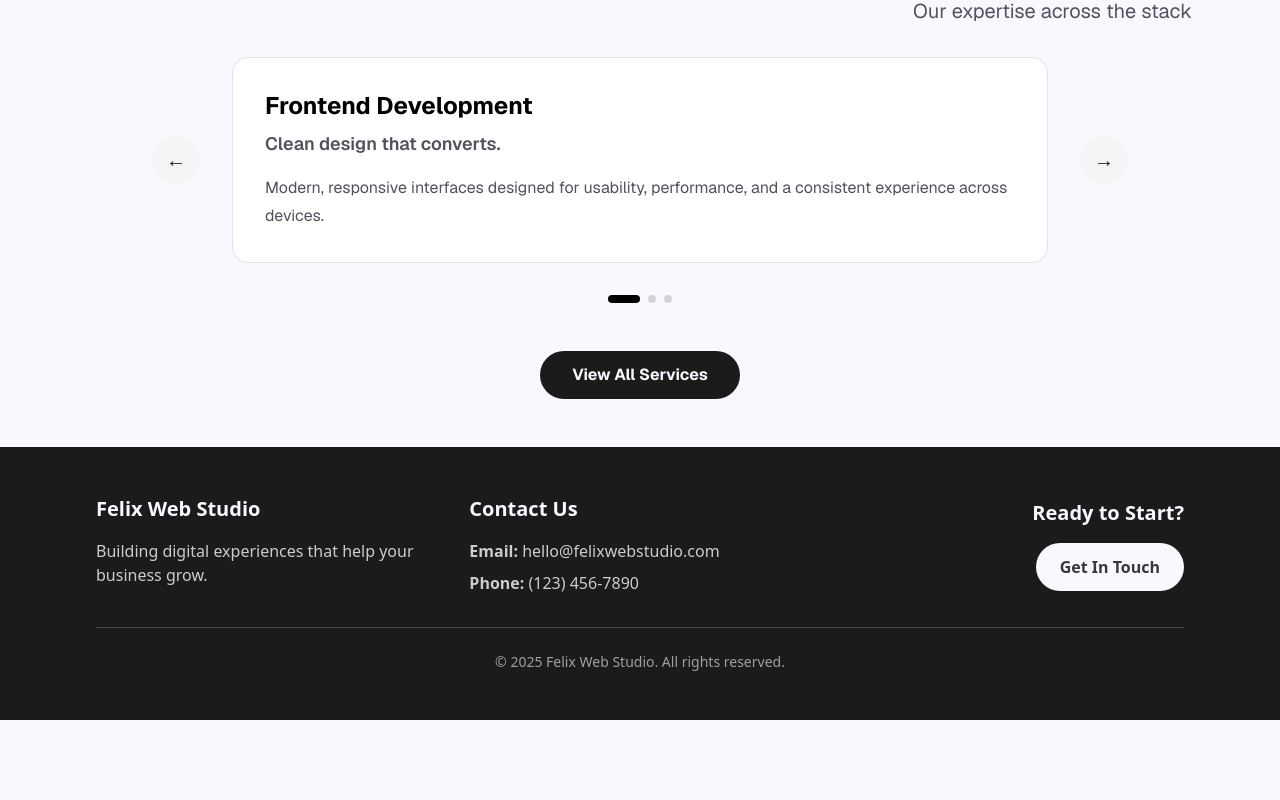
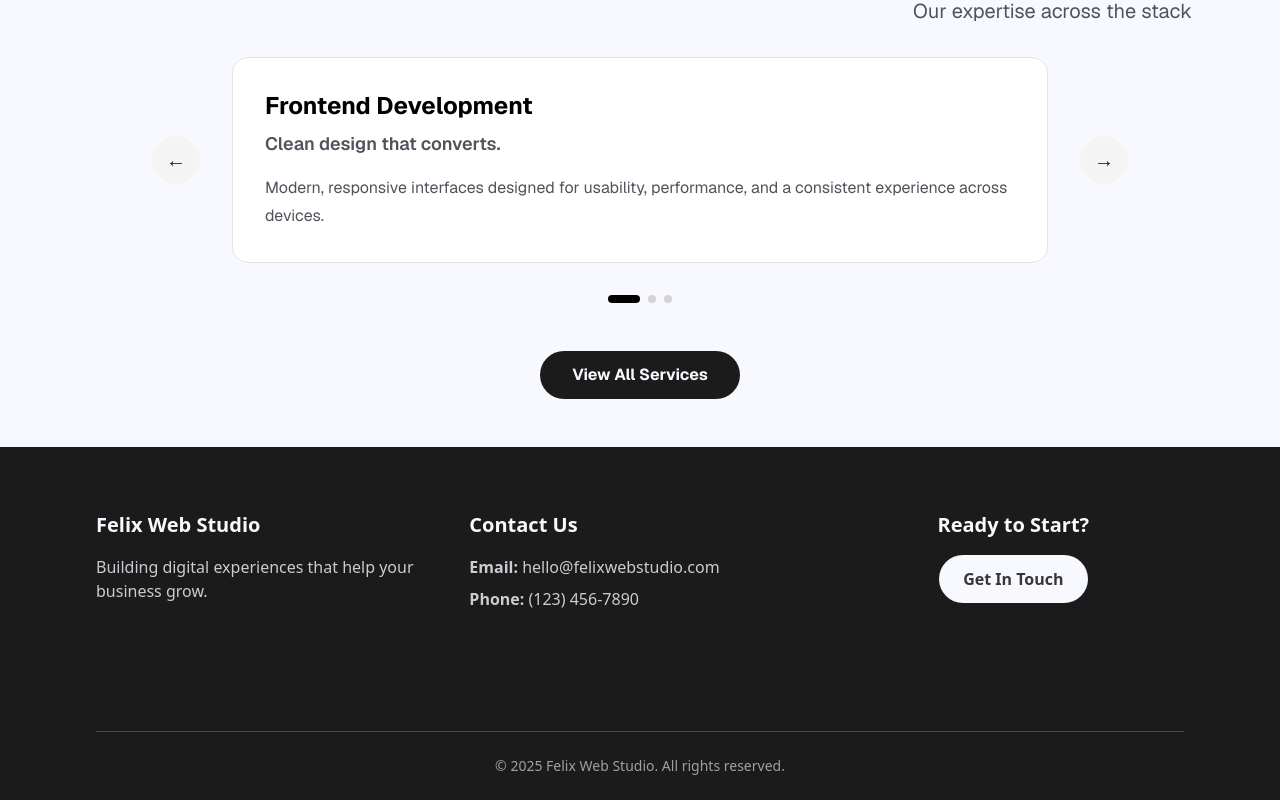
Before and after one commit to Felix-Chang/web-dev-agency2025, a Next.js app: page / in a window 1280 px wide. Shown: the part 1731-2531 px from the top of the page. Before the commit the page ends 2451 px from the top, so only its background shows below. Built offline with nearby package versions, Linux system fonts and the light colour scheme.

Commit message:
footer edits

```diff
--- a/app/components/footer.tsx
+++ b/app/components/footer.tsx
@@ -3,7 +3,7 @@ import Link from 'next/link';
 export default function Footer() {
   return (
     <footer className="bg-[#1B1B1B] text-[#F8F8FF] mt-auto">
-      <div className="max-w-6xl mx-auto px-8 py-12">
+      <div className="max-w-6xl mx-auto px-8 pt-16 pb-6">
         <div className="grid grid-cols-1 md:grid-cols-3 gap-8 mb-8">
           {/* Company Info */}
           <div>
@@ -39,11 +39,11 @@ export default function Footer() {
           </div>
 
           {/* CTA */}
-          <div className="flex flex-col items-start md:items-end justify-center">
+          <div className="flex flex-col items-center">
             <h3 className="text-xl font-bold mb-4">Ready to Start?</h3>
             <Link
               href="/contact-us"
-              className="inline-block font-bold rounded-full bg-[#F8F8FF] px-6 py-3 text-[#383838] transition-colors hover:underline"
+              className="inline-block font-bold rounded-full bg-[#F8F8FF] px-6 py-3 mb-24 text-[#383838] transition-colors hover:underline"
             >
               Get In Touch
             </Link>
--- a/app/components/navbar.tsx
+++ b/app/components/navbar.tsx
@@ -31,7 +31,7 @@ export default function Navbar() {
 
   return (
     <header
-      className={`sticky top-0 z-50 bg-[#F8F8FF]/95 dark:bg-[1B1B1B]/95 backdrop-blur-sm transition-transform duration-500 ${
+      className={`sticky top-0 z-50 bg-[#F8F8FF]/60 dark:bg-[1B1B1B]/60 backdrop-blur-md transition-transform duration-500 ${
         isVisible ? 'translate-y-0' : '-translate-y-full'
       }`}
     >
```
